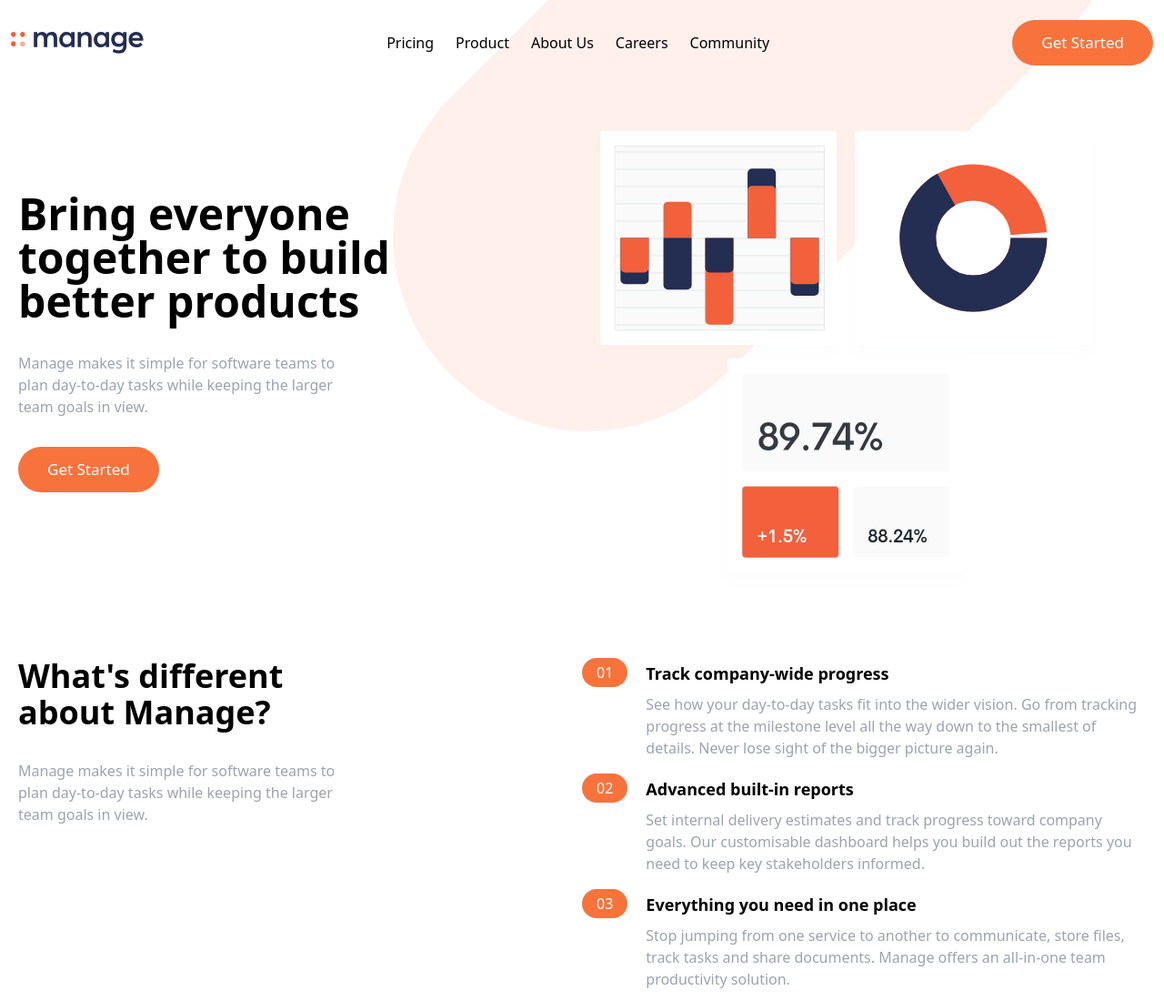
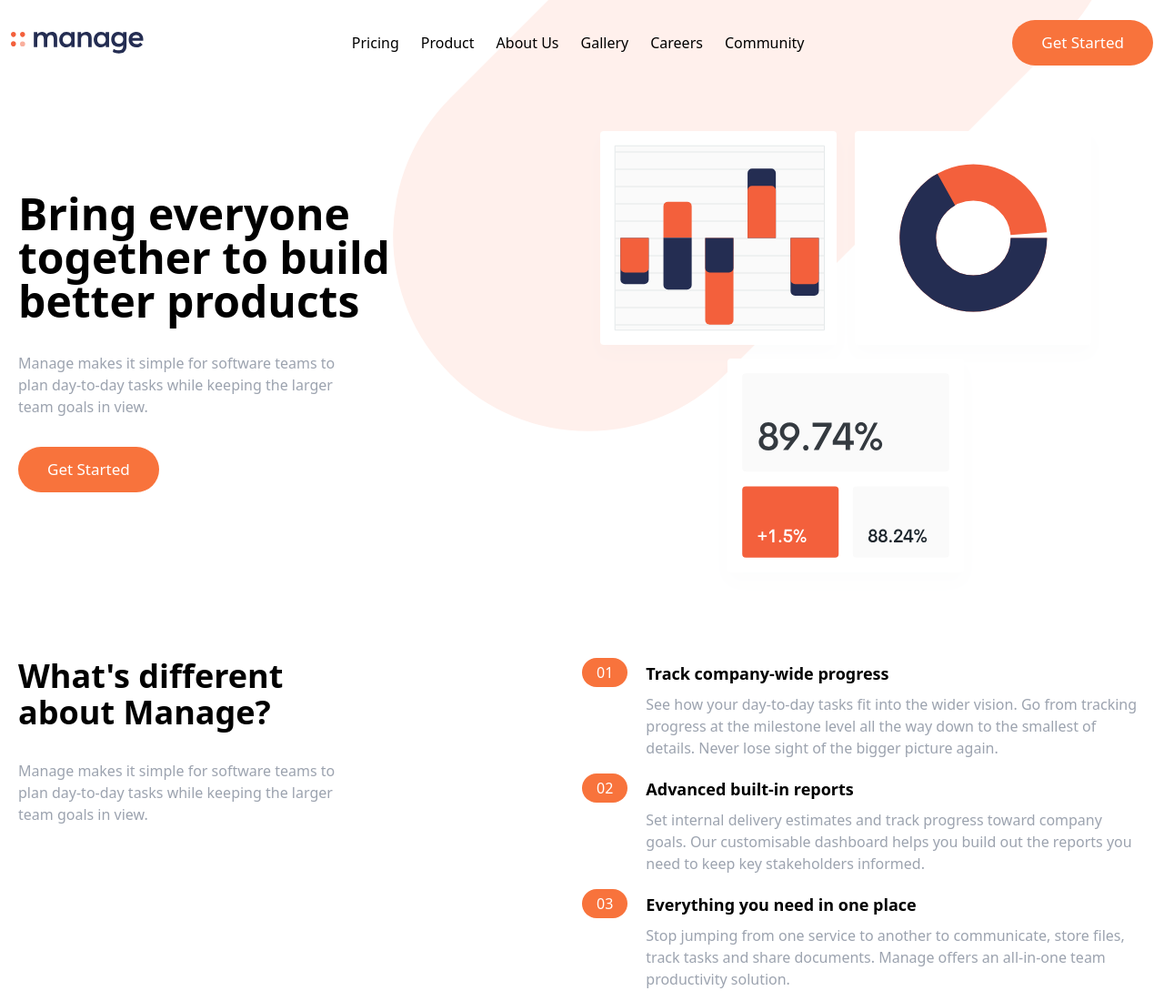
Before and after one commit to tomal223/manage-landing, a website: page index.html in a window 1280 px wide. Shown: the top 1100 px of the page at 91% size. Drawn offline with Linux system fonts and the light colour scheme.

Commit message:
Gallery link added

```diff
--- a/index.html
+++ b/index.html
@@ -29,6 +29,9 @@
                     </li>
                     <li>
                         <a href="#" class="hover:text-orange transition-colors">About Us</a>
+                    </li>
+                    <li>
+                        <a href="#" class="hover:text-orange transition-colors">Gallery</a>
                     </li>
                     <li>
                         <a href="#" class="hover:text-orange transition-colors">Careers</a>
```
